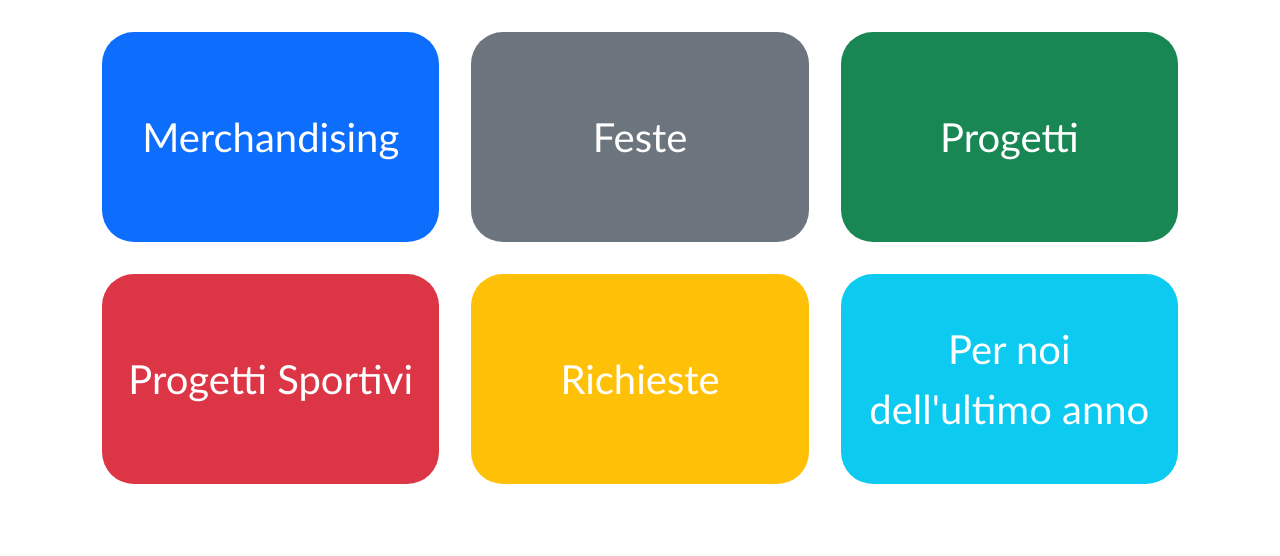
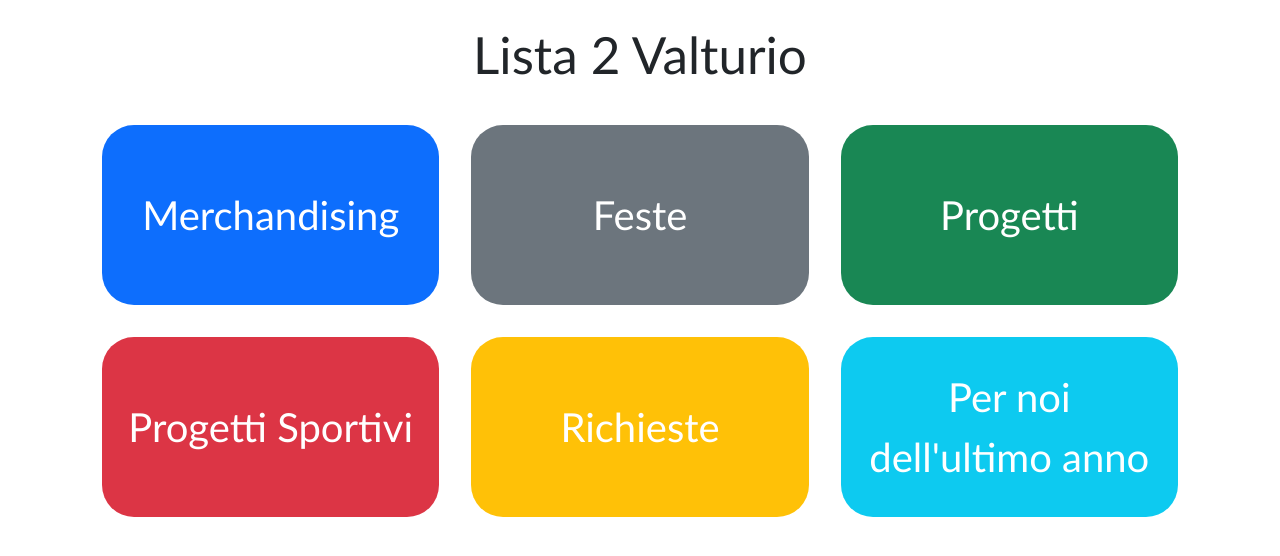
Before and after one commit to giacomoaccursi/Lista2Valturio, a plain HTML site: page index.html in a window 1280 px wide. Drawn offline with nearby package versions, Linux system fonts and the light colour scheme.

Commit message:
created cards

```diff
--- a/index.html
+++ b/index.html
@@ -9,7 +9,6 @@
       <!-- Card group -->
   <meta name="viewport" content="width=device-width, initial-scale=1">
   <style>
-  body {font-family: Arial, Helvetica, sans-serif;}
 
 
   .container {
@@ -52,6 +51,11 @@
     animation: animatezoom 0.6s
   }
 
+  .title{
+    font-size:3.2em;
+    font-family: 'Trebuchet MS', 'Lucida Sans Unicode', 'Lucida Grande', 'Lucida Sans', Arial, sans-serif;
+  }
+
   @-webkit-keyframes animatezoom {
     from {-webkit-transform: scale(0)}
     to {-webkit-transform: scale(1)}
@@ -65,11 +69,12 @@
   </style>
 </head>
 <body>
+  <h1 class="title align-center mt-4 text-center">Lista 2 Valturio</h1>
     <div class="container">
     <div class="card-group">
         <!-- Card -->
         <div class="card d-flex p-3 border-0">
-          <div class="card-body align-items-center d-flex justify-content-center bg-primary " style="border-radius: 2em; height:210px" onclick="document.getElementById('id01').style.display='block'">            <!-- Title -->
+          <div class="card-body align-items-center d-flex justify-content-center bg-primary " style="border-radius: 2em; height:180px" onclick="document.getElementById('id01').style.display='block'">            <!-- Title -->
             <div class="col-md-12 text-center prog" >
               Merchandising
             </div>
@@ -79,7 +84,7 @@
 
         <!-- Card -->
         <div class="card d-flex p-3 border-0">
-          <div class="card-body align-items-center d-flex justify-content-center bg-secondary " style="border-radius: 2em; height:210px" onclick="document.getElementById('id01').style.display='block'">            <!-- Title -->
+          <div class="card-body align-items-center d-flex justify-content-center bg-secondary " style="border-radius: 2em; height:180px" onclick="document.getElementById('id01').style.display='block'">            <!-- Title -->
             <div class="col-md-12 text-center prog" >
               Feste
             </div>
@@ -89,7 +94,7 @@
 
         <!-- Card -->
         <div class="card d-flex p-3 border-0">
-          <div class="card-body align-items-center d-flex justify-content-center bg-success " style="border-radius: 2em; height:210px" onclick="document.getElementById('id01').style.display='block'">            <!-- Title -->
+          <div class="card-body align-items-center d-flex justify-content-center bg-success " style="border-radius: 2em; height:180px" onclick="document.getElementById('id01').style.display='block'">            <!-- Title -->
             <div class="col-md-12 text-center prog" >
               Progetti
             </div>
@@ -102,7 +107,7 @@
       <div class="card-group">
         <!-- Card -->
         <div class="card d-flex p-3 border-0">
-          <div class="card-body align-items-center d-flex justify-content-center bg-danger " style="border-radius: 2em; height:210px" onclick="document.getElementById('id01').style.display='block'">            <!-- Title -->
+          <div class="card-body align-items-center d-flex justify-content-center bg-danger " style="border-radius: 2em; height:180px" onclick="document.getElementById('id01').style.display='block'">            <!-- Title -->
             <div class="col-md-12 text-center prog" >
               Progetti Sportivi
             </div>
@@ -112,7 +117,7 @@
 
         <!-- Card -->
         <div class="card d-flex p-3 border-0">
-          <div class="card-body align-items-center d-flex justify-content-center bg-warning " style="border-radius: 2em; height:210px" onclick="document.getElementById('id01').style.display='block'">            <!-- Title -->
+          <div class="card-body align-items-center d-flex justify-content-center bg-warning " style="border-radius: 2em; height:180px" onclick="document.getElementById('id01').style.display='block'">            <!-- Title -->
             <div class="col-md-12 text-center prog" >
               Richieste
             </div>
@@ -122,7 +127,7 @@
 
         <!-- Card -->
         <div class="card d-flex p-3 border-0">
-          <div class="card-body align-items-center d-flex justify-content-center bg-info " style="border-radius: 2em; height:210px" onclick="document.getElementById('id01').style.display='block'">            <!-- Title -->
+          <div class="card-body align-items-center d-flex justify-content-center bg-info " style="border-radius: 2em; height:180px" onclick="document.getElementById('id01').style.display='block'">            <!-- Title -->
             <div class="col-md-12 text-center prog" >
               Per noi dell'ultimo anno
             </div>
```
